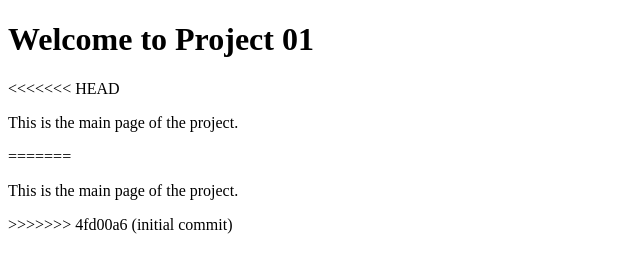
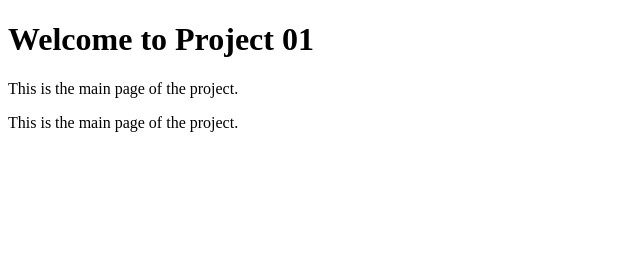
Before and after one commit to Quynh103024/Project_01, a plain HTML site: page index.html in a window 1280 px wide. Shown: the whole page, without its empty margins (0-640 px from the left). Drawn offline with Linux system fonts and the light colour scheme.

Commit message:
fix: remove merge conflict markers from index.html

```diff
--- a/index.html
+++ b/index.html
@@ -7,10 +7,7 @@
   </head>
   <body>
     <h1>Welcome to Project 01</h1>
-    <<<<<<< HEAD
     <p>This is the main page of the project.</p>
-    =======
     <p>This is the main page of the project.</p>
-    >>>>>>> 4fd00a6 (initial commit)
   </body>
 </html>
```
